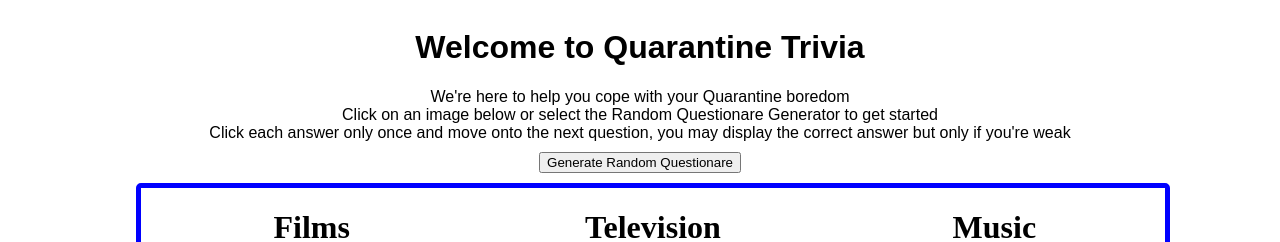
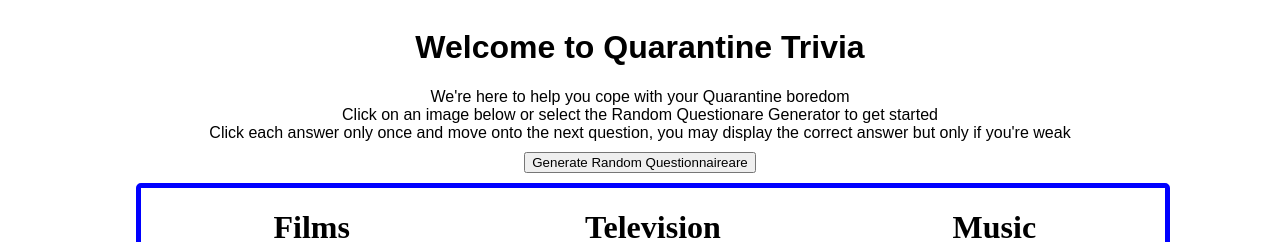
Before and after one commit to crzytaghi/Project-1, a plain HTML site: page index.html in a window 1280 px wide. Shown: the top 242 px of the page. Drawn offline with nearby package versions, Linux system fonts and the light colour scheme; no server answers.

Commit message:
updated README file

```diff
--- a/index.html
+++ b/index.html
@@ -15,7 +15,7 @@
       <p>Click each answer only once and move onto the next question, you may display the correct answer but only if you're weak</p>
     </div>
 
-    <button id="openModal">Generate Random Questionare</button>
+    <button id="openModal">Generate Random Questionnaireare</button>
     <div class="container">
 
     <div class="modal">
```
Also changed, not shown: images/Films.jpg (deleted), images/TV.png (deleted), images/music.png (deleted), 2 other files.
